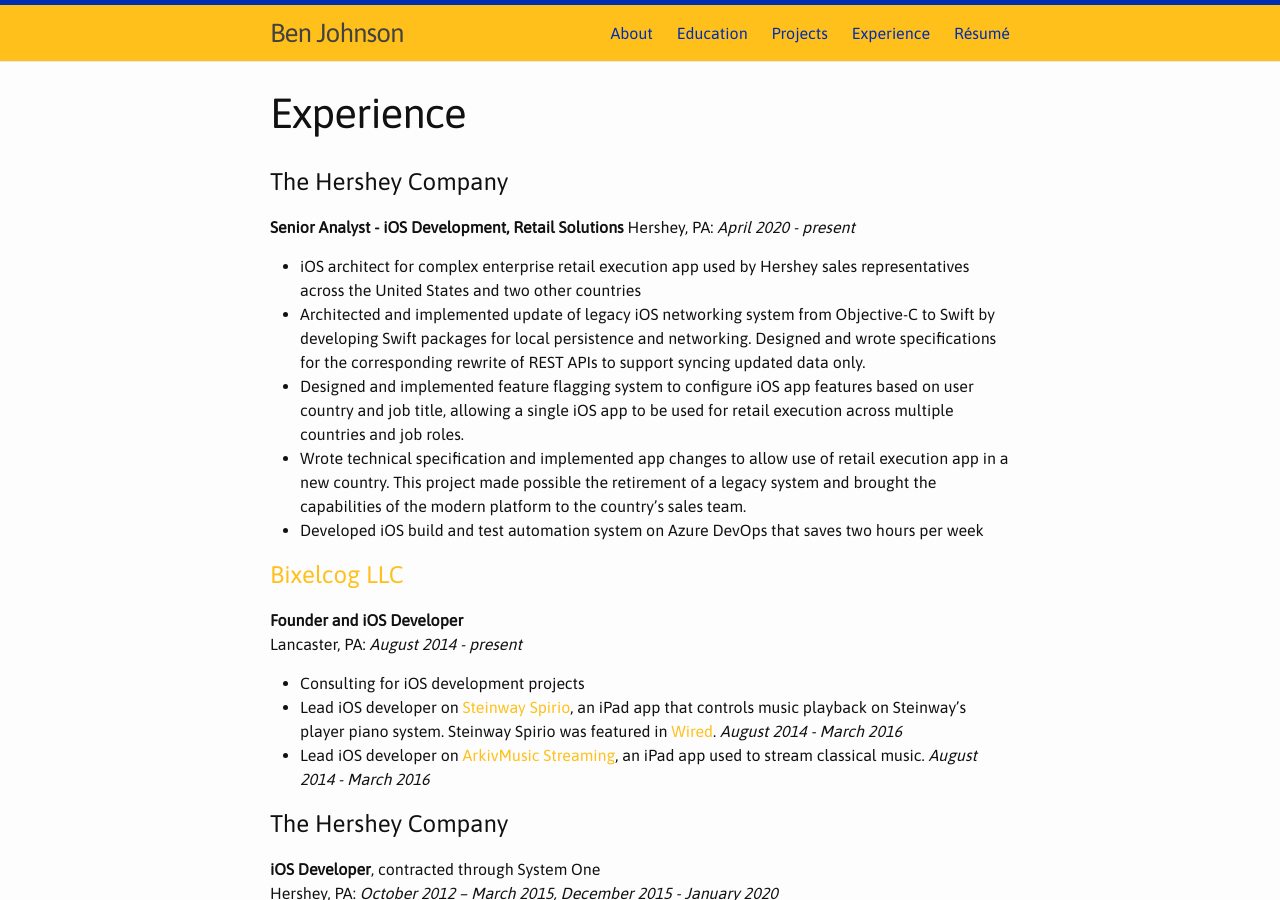
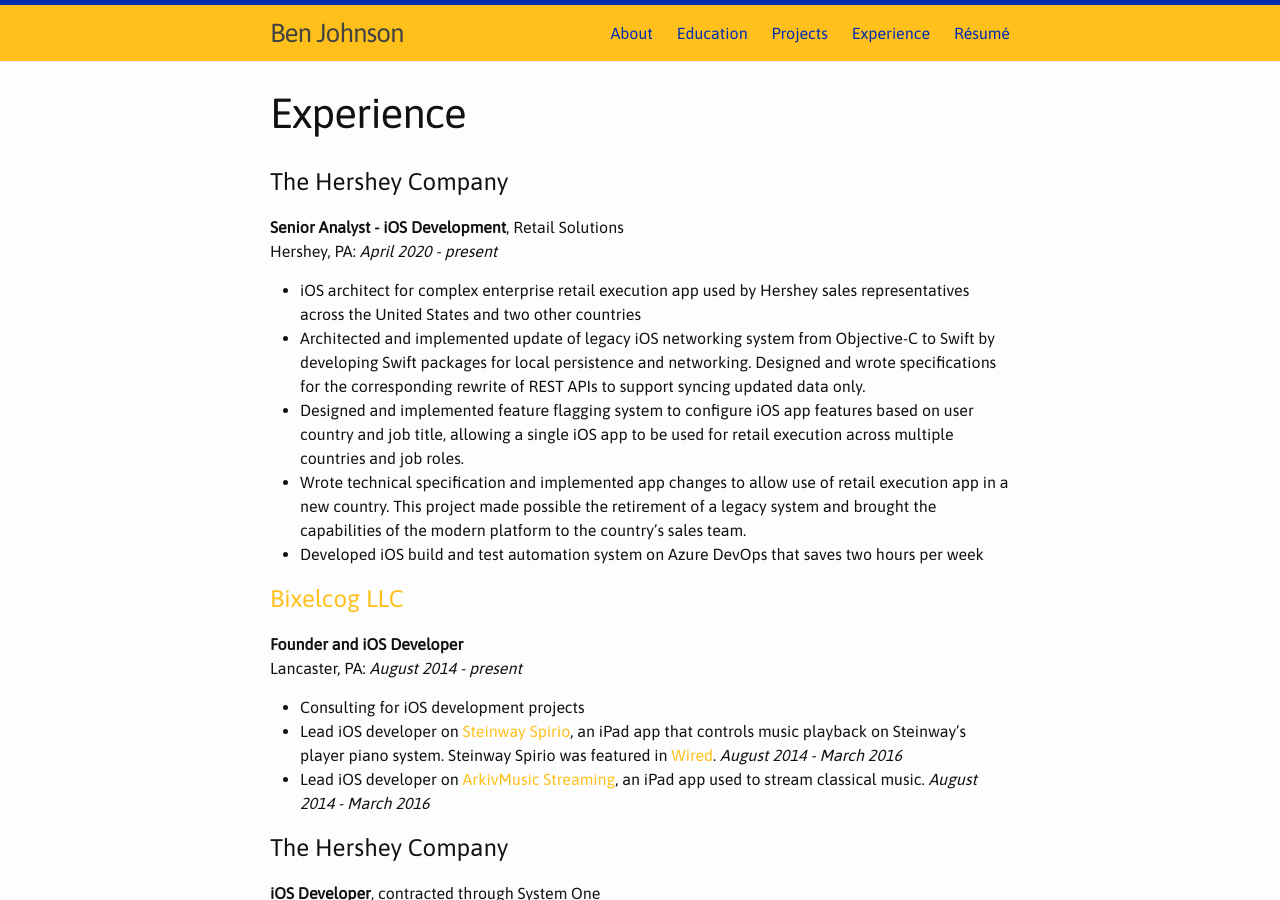
Before and after one commit to benrobjoh/benrobjoh.github.io, a Jekyll site: the page built from experience.md, in a window 1280 px wide and 900 px high. Built offline with Jekyll 4.4.1, drawn with Linux system fonts in a browser that asks for light colours.

Commit message:
Update formatting

```diff
--- a/experience.md
+++ b/experience.md
@@ -6,7 +6,7 @@ sequence: 3
 ---
 
 # The Hershey Company
-**Senior Analyst - iOS Development, Retail Solutions**
+**Senior Analyst - iOS Development**, Retail Solutions
 Hershey, PA: *April 2020 - present*
 
 - iOS architect for complex enterprise retail execution app used by Hershey sales representatives across the United States and two other countries
```
